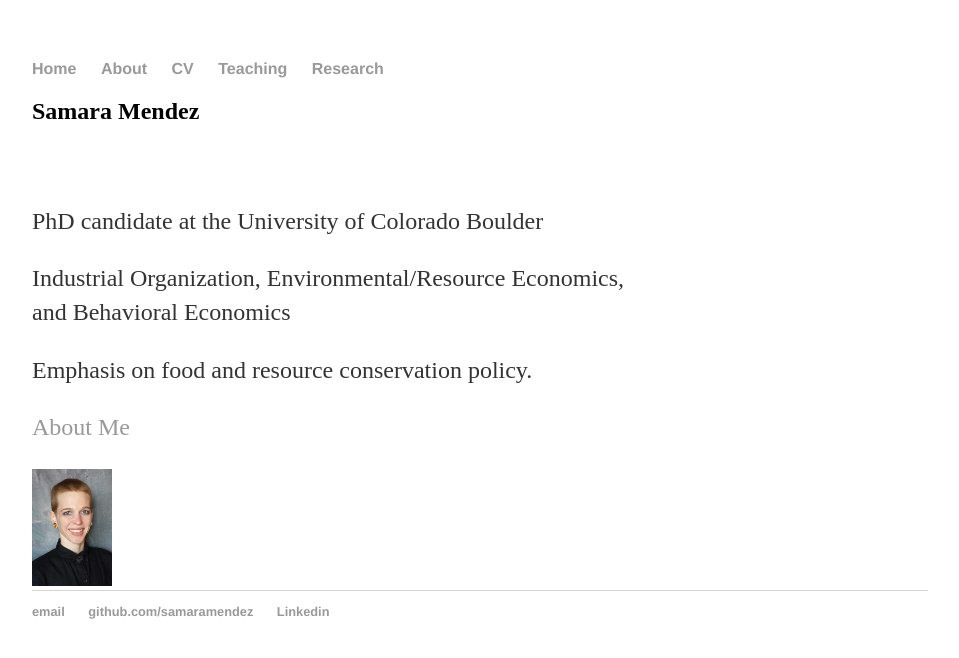
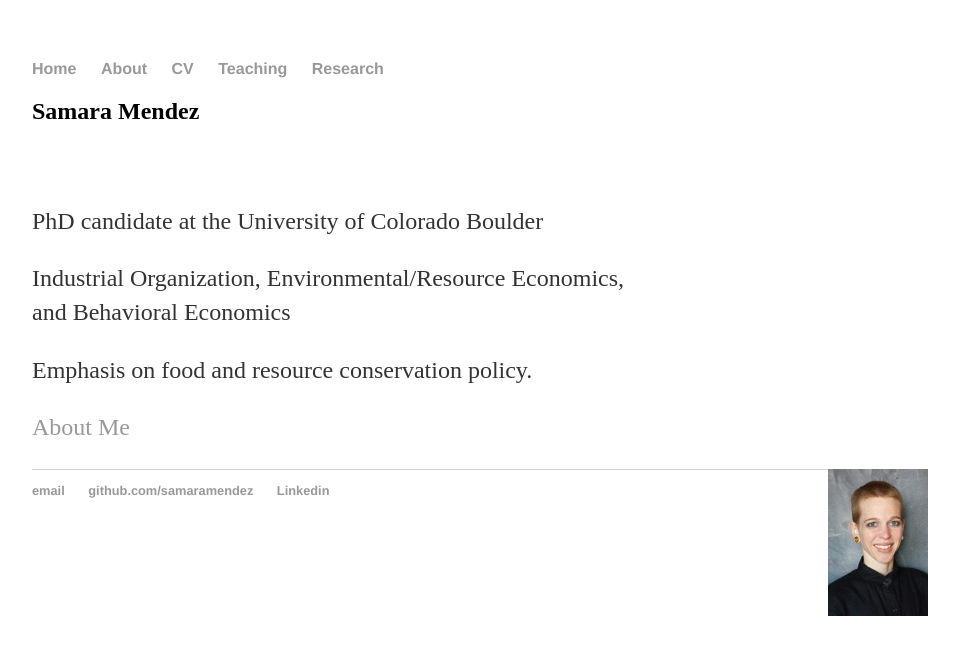
Before and after one commit to samaramendez/samaramendez.github.io, a Jekyll site: the page built from index.html, in a window 1280 px wide. Shown: the top 658 px of the page, without its empty margins (160-1119 px from the left). Built offline with Jekyll 4.4.1, drawn with Linux system fonts in a browser that asks for light colours.

Commit message:
Update index.html

```diff
--- a/index.html
+++ b/index.html
@@ -12,6 +12,6 @@
 	<p> <a href="/about">About Me</a></p>
     </div>
     <div class="right">
-		<img src="2018-02-27 12.56.47.png" alt="Samara Mendez" width="80">
+		<img align="right" src="2018-02-27 12.56.47.png" alt="Samara Mendez" width="100">
     </div>
 </div><!-- /.blurb -->
```
